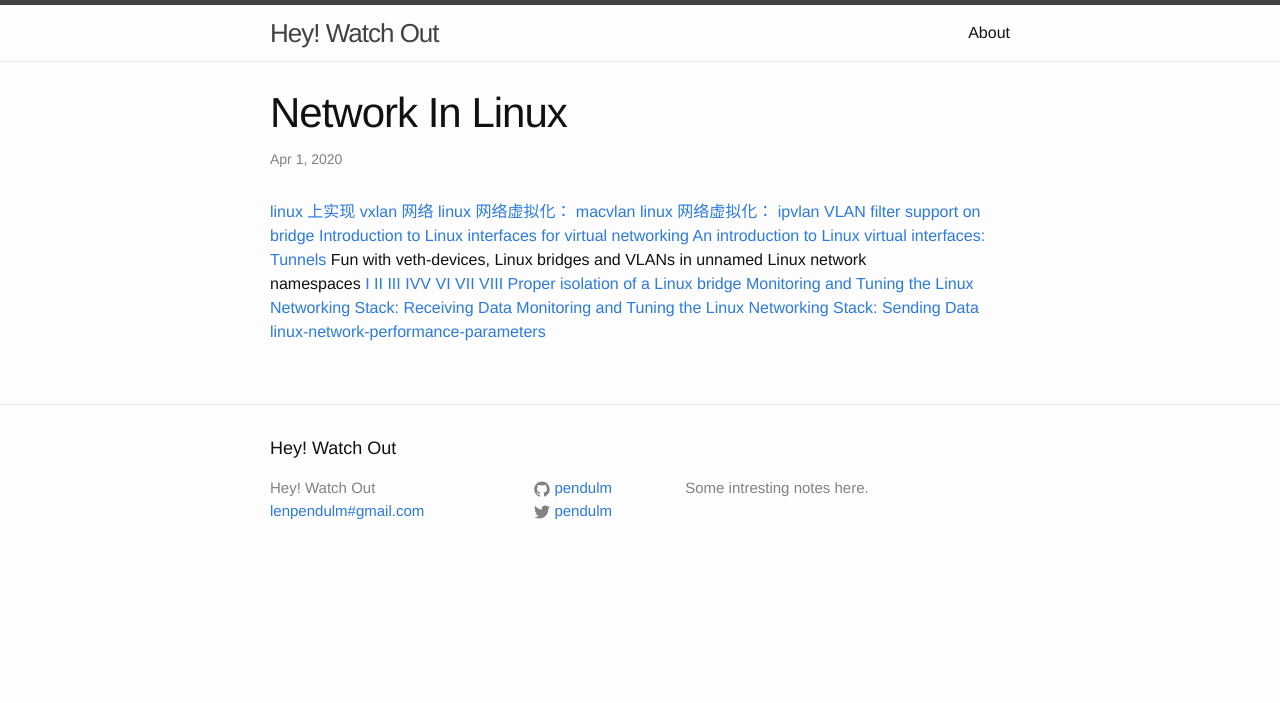
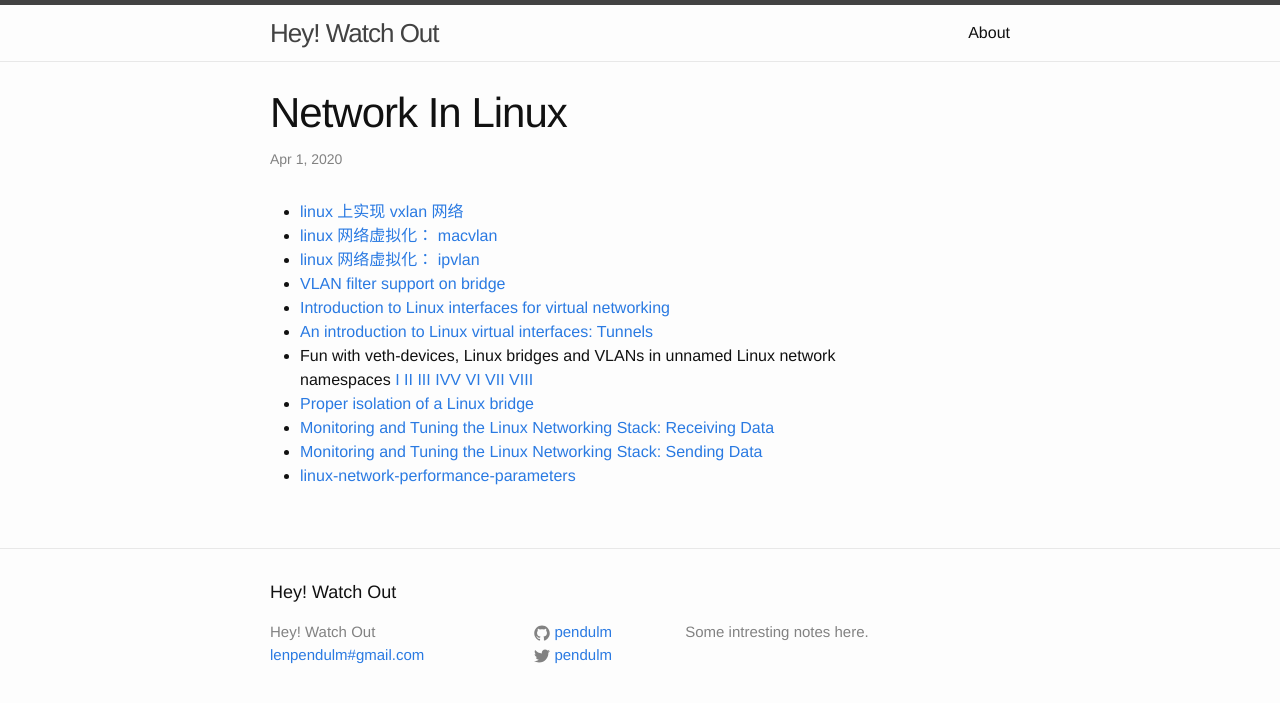
Before and after one commit to pendulm/pendulm.github.io, a Jekyll site: the page built from _posts/2020-04-01-network-in-linux.markdown, in a window 1280 px wide. Shown: the top 703 px of the page. Built offline with Jekyll 4.4.1, drawn with Linux system fonts in a browser that asks for light colours.

```diff
--- a/_posts/2020-04-01-network-in-linux.markdown
+++ b/_posts/2020-04-01-network-in-linux.markdown
@@ -6,14 +6,14 @@ categories: linux
 ---
 
 
-[linux 上实现 vxlan 网络](https://cizixs.com/2017/09/28/linux-vxlan/)
-[linux 网络虚拟化： macvlan](https://cizixs.com/2017/02/14/network-virtualization-macvlan/)
-[linux 网络虚拟化： ipvlan](https://cizixs.com/2017/02/17/network-virtualization-ipvlan/)
-[VLAN filter support on bridge](https://developers.redhat.com/blog/2017/09/14/vlan-filter-support-on-bridge/)
-[Introduction to Linux interfaces for virtual networking](https://developers.redhat.com/blog/2018/10/22/introduction-to-linux-interfaces-for-virtual-networking/)
-[An introduction to Linux virtual interfaces: Tunnels](https://developers.redhat.com/blog/2019/03/27/an-introduction-to-linux-virtual-interfaces-tunnels/)
-Fun with veth-devices, Linux bridges and VLANs in unnamed Linux network namespaces [I](https://linux-blog.anracom.com/2017/10/30/fun-with-veth-devices-in-unnamed-linux-network-namespaces-i/) [II](https://linux-blog.anracom.com/2017/11/12/fun-with-veth-devices-linux-bridges-and-vlans-in-unnamed-linux-network-namespaces-ii/) [III](https://linux-blog.anracom.com/2017/11/14/fun-with-veth-devices-linux-bridges-and-vlans-in-unnamed-linux-network-namespaces-iii/) [IV](https://linux-blog.anracom.com/2017/11/20/fun-with-veth-devices-linux-bridges-and-vlans-in-unnamed-linux-network-namespaces-iv/)[V](https://linux-blog.anracom.com/2017/11/21/fun-with-veth-devices-linux-bridges-and-vlans-in-unnamed-linux-network-namespaces-v/) [VI](https://linux-blog.anracom.com/2017/11/28/fun-with-veth-devices-linux-bridges-and-vlans-in-unnamed-linux-network-namespaces-vi/) [VII](https://linux-blog.anracom.com/2017/12/30/fun-with-veth-devices-linux-bridges-and-vlans-in-unnamed-linux-network-namespaces-vii/) [VIII](https://linux-blog.anracom.com/2018/01/05/fun-with-veth-devices-linux-bridges-and-vlans-in-unnamed-linux-network-namespaces-viii/)
-[Proper isolation of a Linux bridge](https://vincent.bernat.ch/en/blog/2017-linux-bridge-isolation)
-[Monitoring and Tuning the Linux Networking Stack: Receiving Data](https://blog.packagecloud.io/eng/2016/06/22/monitoring-tuning-linux-networking-stack-receiving-data/)
-[Monitoring and Tuning the Linux Networking Stack: Sending Data](https://blog.packagecloud.io/eng/2017/02/06/monitoring-tuning-linux-networking-stack-sending-data/)
-[linux-network-performance-parameters](https://github.com/leandromoreira/linux-network-performance-parameters)
+- [linux 上实现 vxlan 网络](https://cizixs.com/2017/09/28/linux-vxlan/)
+- [linux 网络虚拟化： macvlan](https://cizixs.com/2017/02/14/network-virtualization-macvlan/)
+- [linux 网络虚拟化： ipvlan](https://cizixs.com/2017/02/17/network-virtualization-ipvlan/)
+- [VLAN filter support on bridge](https://developers.redhat.com/blog/2017/09/14/vlan-filter-support-on-bridge/)
+- [Introduction to Linux interfaces for virtual networking](https://developers.redhat.com/blog/2018/10/22/introduction-to-linux-interfaces-for-virtual-networking/)
+- [An introduction to Linux virtual interfaces: Tunnels](https://developers.redhat.com/blog/2019/03/27/an-introduction-to-linux-virtual-interfaces-tunnels/)
+- Fun with veth-devices, Linux bridges and VLANs in unnamed Linux network namespaces [I](https://linux-blog.anracom.com/2017/10/30/fun-with-veth-devices-in-unnamed-linux-network-namespaces-i/) [II](https://linux-blog.anracom.com/2017/11/12/fun-with-veth-devices-linux-bridges-and-vlans-in-unnamed-linux-network-namespaces-ii/) [III](https://linux-blog.anracom.com/2017/11/14/fun-with-veth-devices-linux-bridges-and-vlans-in-unnamed-linux-network-namespaces-iii/) [IV](https://linux-blog.anracom.com/2017/11/20/fun-with-veth-devices-linux-bridges-and-vlans-in-unnamed-linux-network-namespaces-iv/)[V](https://linux-blog.anracom.com/2017/11/21/fun-with-veth-devices-linux-bridges-and-vlans-in-unnamed-linux-network-namespaces-v/) [VI](https://linux-blog.anracom.com/2017/11/28/fun-with-veth-devices-linux-bridges-and-vlans-in-unnamed-linux-network-namespaces-vi/) [VII](https://linux-blog.anracom.com/2017/12/30/fun-with-veth-devices-linux-bridges-and-vlans-in-unnamed-linux-network-namespaces-vii/) [VIII](https://linux-blog.anracom.com/2018/01/05/fun-with-veth-devices-linux-bridges-and-vlans-in-unnamed-linux-network-namespaces-viii/)
+- [Proper isolation of a Linux bridge](https://vincent.bernat.ch/en/blog/2017-linux-bridge-isolation)
+- [Monitoring and Tuning the Linux Networking Stack: Receiving Data](https://blog.packagecloud.io/eng/2016/06/22/monitoring-tuning-linux-networking-stack-receiving-data/)
+- [Monitoring and Tuning the Linux Networking Stack: Sending Data](https://blog.packagecloud.io/eng/2017/02/06/monitoring-tuning-linux-networking-stack-sending-data/)
+- [linux-network-performance-parameters](https://github.com/leandromoreira/linux-network-performance-parameters)
```
